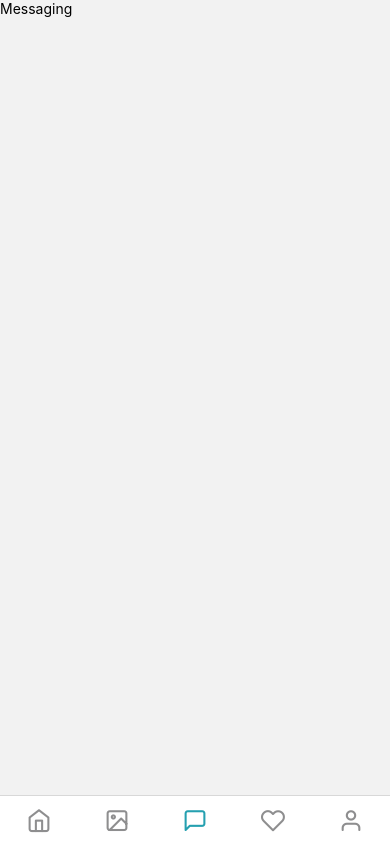
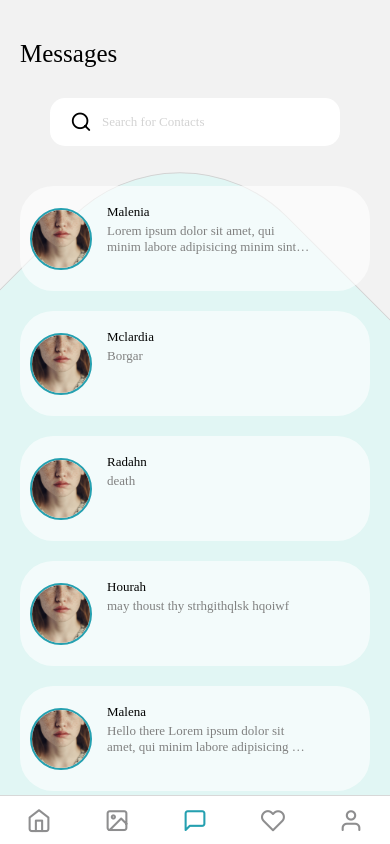
Before and after one commit to maskudo/Socially, a React Native app: screen /Messaging in a window 390 px wide. Built offline with nearby package versions, Linux system fonts and the light colour scheme.

Commit message:
feat: add messages page and change caption font size

```diff
--- /dev/null
+++ b/src/components/common/Message.tsx
@@ -0,0 +1,85 @@
+import {
+  ImageBackground,
+  StyleSheet,
+  Text,
+  TouchableOpacity,
+  View,
+} from 'react-native';
+import COLORS from '../../constants/colors';
+import TYPOGRAPHY from '../../constants/typography';
+
+type MessageProps = {
+  id: number;
+  name: string;
+  text: string;
+};
+export default function Message({message}: {message: MessageProps}) {
+  return (
+    <View style={styles.messageContainer}>
+      <View>
+        <TouchableOpacity
+          onPress={() => {}}
+          key={message.id}
+          style={styles.roundedButton}>
+          <ImageBackground
+            source={require('../../../assets/img/profile/face.jpg')}
+            resizeMode="cover"
+            style={styles.roundedButtonImage}
+          />
+        </TouchableOpacity>
+      </View>
+      <View style={styles.textsContainer}>
+        <View style={styles.nameContainer}>
+          <Text style={styles.name}>{message.name}</Text>
+        </View>
+        <View style={styles.textContainer}>
+          <Text style={styles.text} numberOfLines={2} ellipsizeMode="tail">
+            {message.text}
+          </Text>
+        </View>
+      </View>
+    </View>
+  );
+}
+
+const styles = StyleSheet.create({
+  messageContainer: {
+    backgroundColor: 'rgba(255,255,255,0.6)',
+    marginVertical: 10,
+    height: 105,
+    display: 'flex',
+    flexDirection: 'row',
+    alignItems: 'center',
+    gap: 15,
+    padding: 10,
+    borderRadius: 33,
+  },
+  textsContainer: {
+    flex: 1,
+    height: 70,
+  },
+  roundedButton: {
+    height: 62,
+    width: 62,
+    borderRadius: 100,
+    borderWidth: 2,
+    borderColor: COLORS.blue,
+    overflow: 'hidden',
+  },
+  roundedButtonImage: {
+    width: '100%',
+    height: '100%',
+  },
+  nameContainer: {},
+  name: {
+    ...TYPOGRAPHY.captions,
+    color: COLORS.black,
+  },
+  textContainer: {
+    paddingVertical: 3,
+  },
+  text: {
+    ...TYPOGRAPHY.captions,
+    paddingRight: 50,
+  },
+});
--- a/src/constants/typography.js
+++ b/src/constants/typography.js
@@ -39,7 +39,7 @@ const TYPOGRAPHY = StyleSheet.create({
     color: COLORS.black,
   },
   captions: {
-    fontSize: 12,
+    fontSize: 13,
     fontFamily: FONTS.fontRegular,
     color: COLORS.gray,
   },
--- a/src/screens/Messaging.tsx
+++ b/src/screens/Messaging.tsx
@@ -1,8 +1,115 @@
-import {Text, View} from 'react-native';
-export default function Messaging() {
+import {FlatList, StyleSheet, Text, TextInput, View} from 'react-native';
+import Icon from 'react-native-vector-icons/Feather';
+import TYPOGRAPHY from '../constants/typography';
+import FONTS from '../constants/fonts';
+import COLORS from '../constants/colors';
+import {MESSAGES} from '../utils/data';
+import Message from '../components/common/Message';
+
+export default function Homepage() {
   return (
-    <View>
-      <Text>Messaging</Text>
+    <View style={styles.container}>
+      <View style={styles.blueContainer} />
+      <FlatList
+        style={styles.messageContainer}
+        data={MESSAGES}
+        stickyHeaderHiddenOnScroll={true}
+        showsVerticalScrollIndicator={false}
+        renderItem={({item}) => <Message message={item} />}
+        keyExtractor={item => item.id}
+        ListHeaderComponent={
+          <View>
+            <Text style={styles.messages}>Messages</Text>
+            <View style={styles.inputContainer}>
+              <View style={styles.myTextInput}>
+                <Icon name="search" size={22} color={COLORS.black} />
+                <TextInput
+                  style={styles.textInput}
+                  placeholder={'Search for Contacts'}
+                  placeholderTextColor={COLORS.lightgray}
+                />
+              </View>
+            </View>
+          </View>
+        }
+      />
     </View>
   );
 }
+const styles = StyleSheet.create({
+  container: {
+    paddingHorizontal: 20,
+    position: 'relative',
+  },
+  header: {
+    width: '100%',
+    display: 'flex',
+    flexDirection: 'row',
+    justifyContent: 'space-between',
+    paddingVertical: '10%',
+  },
+  headerText: {
+    ...TYPOGRAPHY.bodyRegular,
+    fontFamily: FONTS.fontBold,
+  },
+  headerIcon: {
+    ...TYPOGRAPHY.h3,
+  },
+  inputContainer: {
+    display: 'flex',
+    alignItems: 'center',
+    marginVertical: 30,
+  },
+  myTextInput: {
+    paddingHorizontal: 20,
+    borderRadius: 15,
+    width: 290,
+    height: 48,
+    display: 'flex',
+    flexDirection: 'row',
+    alignItems: 'center',
+    gap: 10,
+    elevation: 5,
+    shadowColor: COLORS.black,
+    backgroundColor: COLORS.white,
+  },
+  textInput: {
+    ...TYPOGRAPHY.captions,
+  },
+  messages: {
+    ...TYPOGRAPHY.h2Bold,
+  },
+  storyContainer: {
+    marginVertical: 25,
+    height: 50,
+    display: 'flex',
+    flexDirection: 'row',
+    justifyContent: 'space-between',
+    alignItems: 'center',
+  },
+  imageContainer: {
+    height: 400,
+    display: 'flex',
+    alignItems: 'center',
+  },
+  image: {
+    height: '100%',
+    borderRadius: 20,
+  },
+  messageContainer: {
+    marginVertical: 40,
+    display: 'flex',
+  },
+  blueContainer: {
+    position: 'absolute',
+    width: 680,
+    height: 680,
+    left: -680 / 4 + 10,
+    top: 680 / 4 + 80,
+    borderRadius: 152,
+    borderWidth: 0.5,
+    borderColor: COLORS.lightgray,
+    backgroundColor: COLORS.lightblue,
+    transform: [{rotate: '-45deg'}],
+  },
+});
--- a/src/utils/data.tsx
+++ b/src/utils/data.tsx
@@ -5,4 +5,36 @@ const POST = {
   likes: ['apar', 'praful'],
   saves: ['apar', 'praful'],
 };
-export {POST};
+const MESSAGES = [
+  {
+    id: 1,
+    name: 'Malenia',
+    text: 'Lorem ipsum dolor sit amet, qui minim labore adipisicing minim sint cillum sint consectetur cupidatat. Lorem ipsum dolor sit amet, qui minim labore adipisicing minim sint cillum sint consectetur cupidatat.',
+  },
+  {
+    id: 2,
+    name: 'Mclardia',
+    text: 'Borgar',
+  },
+  {
+    id: 3,
+    name: 'Radahn',
+    text: 'death ',
+  },
+  {
+    id: 4,
+    name: 'Hourah',
+    text: 'may thoust thy strhgithqlsk hqoiwf',
+  },
+  {
+    id: 5,
+    name: 'Malena',
+    text: 'Hello there Lorem ipsum dolor sit amet, qui minim labore adipisicing minim sint cillum sint consectetur cupidatat.',
+  },
+  {
+    id: 6,
+    name: 'Melina',
+    text: 'arisenow',
+  },
+];
+export {POST, MESSAGES};
```
